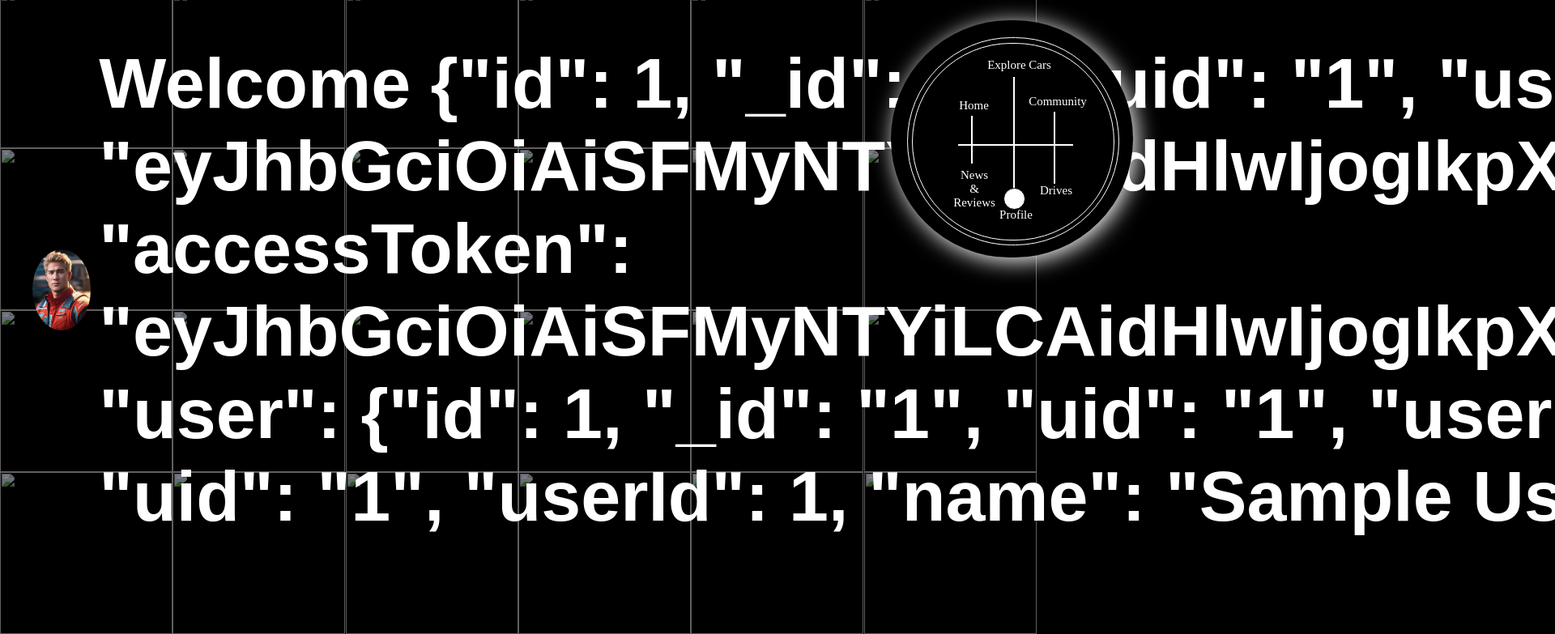
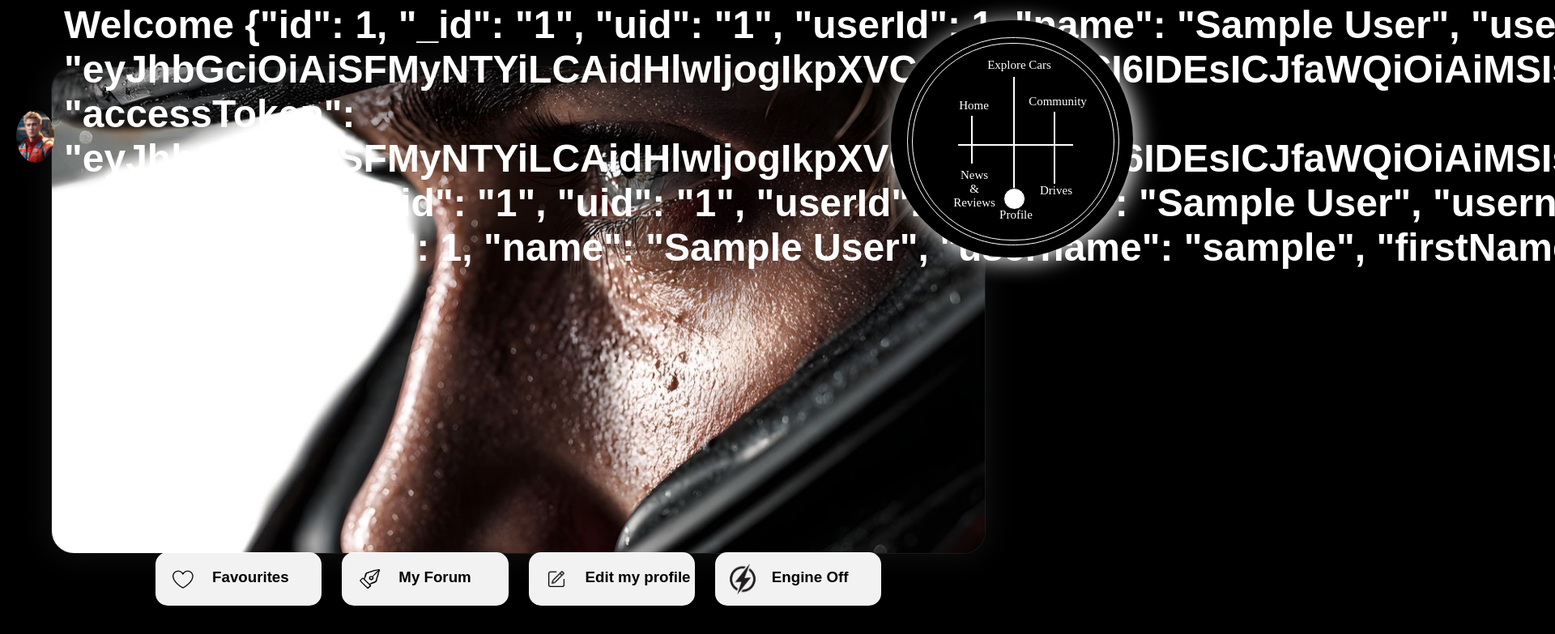
Before and after one commit to NayaliThalaramba/Gearheads, a website: page public/client/Profile.html in a window 1280 px wide. Shown: the part 17-800 px from the top of the page at 81% size, 1920 px wide, since content can reach past the window. Drawn offline with Linux system fonts and the light colour scheme; sample sign-in values are in the browser's storage; files whose address does not match are found by name; a web font is replaced by a local one.

Commit message:
Profile page fix

```diff
--- a/public/client/Profile.html
+++ b/public/client/Profile.html
@@ -88,34 +88,17 @@
 
             </div>
         </div>
+        <div class="profile-card">
 
-        <!-- Background Grid -->
-        <div class="background-grid">
-            <!-- 24 cells (6 columns x 4 rows) -->
-            <div class="grid-item" style="--delay: 0.1s;"><img src="/images//A.JPG" alt=""></div>
-            <div class="grid-item" style="--delay: 0.2s;"><img src="/images//B.JPG" alt=""></div>
-            <div class="grid-item" style="--delay: 0.3s;"><img src="/images//C.JPG" alt=""></div>
-            <div class="grid-item" style="--delay: 0.4s;"><img src="/images//D.JPG" alt=""></div>
-            <div class="grid-item" style="--delay: 0.5s;"><img src="/images//A.JPG" alt=""></div>
-            <div class="grid-item" style="--delay: 0.6s;"><img src="/images//B.JPG" alt=""></div>
-            <div class="grid-item" style="--delay: 0.7s;"><img src="/images//C.JPG" alt=""></div>
-            <div class="grid-item" style="--delay: 0.8s;"><img src="/images//D.JPG" alt=""></div>
-            <div class="grid-item" style="--delay: 0.9s;"><img src="/images//A.JPG" alt=""></div>
-            <div class="grid-item" style="--delay: 1s;"><img src="/images//B.JPG" alt=""></div>
-            <div class="grid-item" style="--delay: 1.1s;"><img src="/images//C.JPG" alt=""></div>
-            <div class="grid-item" style="--delay: 1.2s;"><img src="/images//D.JPG" alt=""></div>
-            <div class="grid-item" style="--delay: 1.3s;"><img src="/images//A.JPG" alt=""></div>
-            <div class="grid-item" style="--delay: 1.4s;"><img src="/images//B.JPG" alt=""></div>
-            <div class="grid-item" style="--delay: 1.5s;"><img src="/images//C.JPG" alt=""></div>
-            <div class="grid-item" style="--delay: 1.6s;"><img src="/images//D.JPG" alt=""></div>
-            <div class="grid-item" style="--delay: 1.7s;"><img src="/images//A.JPG" alt=""></div>
-            <div class="grid-item" style="--delay: 1.8s;"><img src="/images//B.JPG" alt=""></div>
-            <div class="grid-item" style="--delay: 1.9s;"><img src="/images//C.JPG" alt=""></div>
-            <div class="grid-item" style="--delay: 2s;"><img src="/images//D.JPG" alt=""></div>
-            <div class="grid-item" style="--delay: 2.1s;"><img src="/images//A.JPG" alt=""></div>
-            <div class="grid-item" style="--delay: 2.2s;"><img src="/images//B.JPG" alt=""></div>
-            <div class="grid-item" style="--delay: 2.3s;"><img src="/images//C.JPG" alt=""></div>
-            <div class="grid-item" style="--delay: 2.4s;"><img src="/images//D.JPG" alt=""></div>
+            <!-- hidden car image -->
+            <div class="car-scene"></div>
+
+            <!-- reveal layer -->
+            <div class="reveal-layer" id="reveal-layer"></div>
+
+            <!-- helmet image -->
+            <img src="/images/helmet_driver.JPG" alt="Driver" class="helmet-image">
+
         </div>
 
         <div class="Options">
@@ -198,35 +181,6 @@
 
             document.getElementById("welcome-text")
                 .textContent = `Welcome ${username}!`;
-        });
-
-        document.addEventListener('DOMContentLoaded', () => {
-            const items = document.querySelectorAll('.grid-item');
-            const options = document.querySelector('.Options');
-            const columns = 6;
-
-            // Initialize Options to be hidden
-            options.style.opacity = '0';
-
-            // Set the animation delay for each grid item
-            items.forEach((item, index) => {
-                const row = Math.floor(index / columns);
-                const col = index % columns;
-                item.style.setProperty('--delay', `${(row + col) * 0.2}s`);
-            });
-
-            // Track when all grid items have finished their animation
-            let loadedItems = 0;
-            items.forEach((item) => {
-                item.addEventListener('animationend', () => {
-                    loadedItems++;
-                    if (loadedItems === items.length) {
-                        // Show the Options section once all animations are done
-                        options.style.transition = 'opacity 1s ease-in-out';
-                        options.style.opacity = '1';
-                    }
-                });
-            });
         });
 
 
@@ -385,6 +339,46 @@
             });
         });
 
+        const revealLayer = document.getElementById("reveal-layer");
+        const card = document.querySelector(".profile-card");
+
+        // Hide reveal layer initially
+        revealLayer.style.opacity = "0";
+
+        // When mouse enters card → enable reveal layer
+        card.addEventListener("mouseenter", () => {
+            revealLayer.style.opacity = "1";
+        });
+
+        // Mouse move reveal effect
+        document.addEventListener("mousemove", (e) => {
+
+            const rect = card.getBoundingClientRect();
+
+            const x = e.clientX - rect.left;
+            const y = e.clientY - rect.top;
+
+            if (
+                x >= 0 &&
+                y >= 0 &&
+                x <= rect.width &&
+                y <= rect.height
+            ) {
+
+                revealLayer.style.webkitMaskImage = `
+        radial-gradient(
+            circle 200px at ${x}px ${y}px,
+            rgba(0,0,0,1) 0%,
+            rgba(0,0,0,0.85) 35%,
+            rgba(0,0,0,0.4) 65%,
+            transparent 100%
+        )`;
+
+                revealLayer.style.maskImage =
+                    revealLayer.style.webkitMaskImage;
+            }
+        });
+
 
     </script>
 
@@ -516,27 +510,30 @@
         flex-direction: column;
     }
 
-    /* Top Left Section */
     .top-left {
         position: absolute;
-        top: 10px;
-        left: 10px;
+        top: 20px;
+        left: 20px;
+
         display: flex;
         align-items: center;
-        gap: 10px;
+        gap: 12px;
+
         color: white;
+        z-index: 100;
     }
 
     .user-image {
-        width: 100px;
-        height: 100px;
+        width: 65px;
+        height: 65px;
         border-radius: 50%;
-        margin-left: 30px;
+        object-fit: cover;
     }
 
     .welcome-text {
-        font-size: 5.5rem;
+        font-size: 3rem;
         font-weight: bold;
+        margin: 0;
     }
 
     /* Background Grid */
@@ -567,15 +564,18 @@
     }
 
     .Options {
+        position: absolute;
+        bottom: 35px;
+        left: 50%;
+        transform: translateX(-50%);
+
         display: flex;
-        flex-direction: row;
-        text-align: center;
-        padding: 0 12%;
-        margin-top: 30%;
-        gap: 15%;
-        width: 80%;
-        opacity: 0;
-        transition: opacity 1s ease-in-out;
+        gap: 25px;
+        width: 70%;
+        justify-content: center;
+
+        opacity: 1;
+        z-index: 50;
     }
 
     .Fav img {
@@ -608,40 +608,30 @@
         text-align: left;
     }
 
-    .Fav {
+    .Fav,
+    .MyForum,
+    .Edit,
+    .Logout {
         display: grid;
-        background-color: #ffffff;
+        background: #ffffff;
+
         height: 8vh;
         width: 25vw;
+
         border-radius: 15px;
         gap: 1%;
         text-align: center;
         grid-template-columns: 1fr 2fr;
-        opacity: 0.9;
-    }
 
-    .MyForum {
-        display: grid;
-        background-color: #ffffff;
-        height: 8vh;
-        width: 25vw;
-        border-radius: 15px;
-        gap: 1%;
-        text-align: center;
-        grid-template-columns: 1fr 2fr;
-        opacity: 0.9;
-    }
+        opacity: 0.95;
+        cursor: pointer;
 
-    .Edit {
-        display: grid;
-        background-color: #ffffff;
-        height: 8vh;
-        width: 25vw;
-        border-radius: 15px;
-        gap: 1%;
-        text-align: center;
-        grid-template-columns: 1fr 2fr;
-        opacity: 0.9;
+        transition:
+            transform 0.3s ease,
+            box-shadow 0.3s ease,
+            border-color 0.3s ease;
+
+        border: 1px solid rgba(255, 255, 255, 0.2);
     }
 
     /* Animations */
@@ -853,27 +843,6 @@
         margin-right: 5px;
     }
 
-    .Logout {
-        display: grid;
-        background: #ffffff;
-        border: 1px solid rgba(255, 70, 70, 0.2);
-
-        height: 8vh;
-        width: 25vw;
-
-        border-radius: 15px;
-        gap: 1%;
-        text-align: center;
-        grid-template-columns: 1fr 2fr;
-
-        opacity: 0.95;
-        cursor: pointer;
-
-        transition:
-            transform 0.3s ease,
-            box-shadow 0.3s ease,
-            border-color 0.3s ease;
-    }
 
     .Logout img {
         height: auto;
@@ -887,6 +856,36 @@
         color: black;
     }
 
+    .Fav:hover {
+        transform: translateY(-5px);
+
+        border-color: rgba(255, 90, 90, 0.7);
+
+        box-shadow:
+            0 0 20px rgba(255, 70, 70, 0.35),
+            0 0 50px rgba(255, 50, 50, 0.15);
+    }
+
+    .MyForum:hover {
+        transform: translateY(-5px);
+
+        border-color: rgba(255, 90, 90, 0.7);
+
+        box-shadow:
+            0 0 20px rgba(255, 70, 70, 0.35),
+            0 0 50px rgba(255, 50, 50, 0.15);
+    }
+
+    .Edit:hover {
+        transform: translateY(-5px);
+
+        border-color: rgba(255, 90, 90, 0.7);
+
+        box-shadow:
+            0 0 20px rgba(255, 70, 70, 0.35),
+            0 0 50px rgba(255, 50, 50, 0.15);
+    }
+
     .Logout:hover {
         transform: translateY(-5px);
 
@@ -896,6 +895,83 @@
             0 0 20px rgba(255, 70, 70, 0.35),
             0 0 50px rgba(255, 50, 50, 0.15);
     }
+
+    .Gear-NavBar {
+        position: absolute;
+        z-index: 999;
+    }
+
+
+    /* =========================
+   PROFILE HERO CARD
+========================= */
+
+    .profile-card {
+        position: absolute;
+
+        top: 50%;
+        left: 50%;
+        transform: translate(-50%, -50%);
+
+        width: 90vw;
+        height: 75vh;
+
+        border-radius: 28px;
+        overflow: hidden;
+
+        background: black;
+
+        border: 1px solid rgba(255, 255, 255, 0.1);
+
+        box-shadow:
+            0 0 40px rgba(255, 255, 255, 0.08);
+
+        z-index: 1;
+    }
+
+    /* hidden car scene */
+    .car-scene {
+        position: absolute;
+        inset: 0;
+
+        background-image: url('/images/car-scene.jpg');
+        background-size: cover;
+        background-position: center;
+    }
+
+    /* helmet image visible */
+    .helmet-image {
+        position: absolute;
+        inset: 0;
+
+        width: 100%;
+        height: 100%;
+
+        object-fit: cover;
+
+        z-index: 4;
+    }
+
+    /* reveal brush */
+
+    .reveal-layer {
+        position: absolute;
+        inset: 0;
+
+        z-index: 5;
+
+        background-image: url('/images/car-scene.jpg');
+        background-size: cover;
+        background-position: center;
+
+        pointer-events: none;
+
+        opacity: 0;
+        transition: opacity 0.25s ease;
+
+        mask-repeat: no-repeat;
+        -webkit-mask-repeat: no-repeat;
+    }
 </style>
 
 </html>
```
Also changed, not shown: public/images/car-scene.jpg (added), public/images/helmet_driver.JPG (added).
